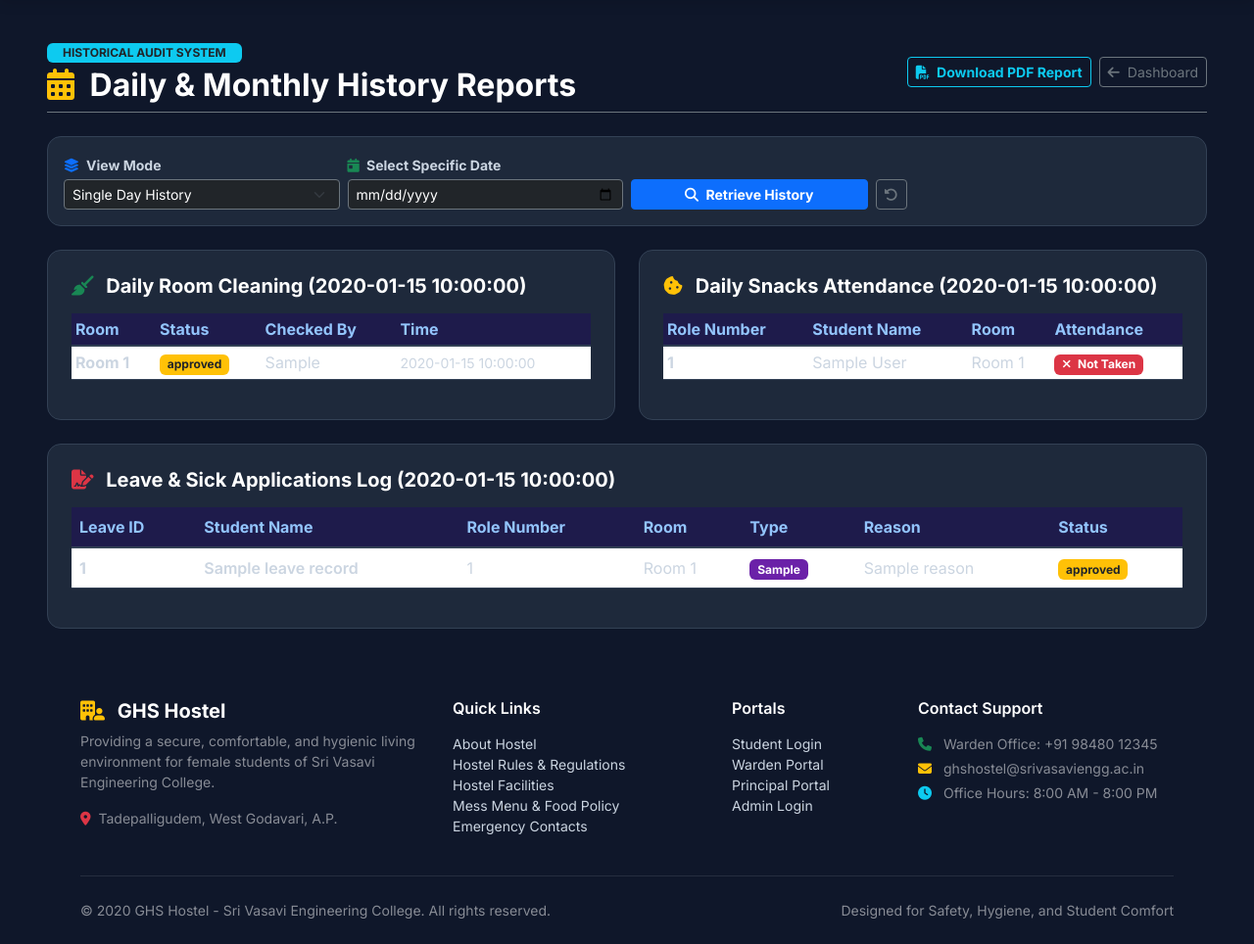
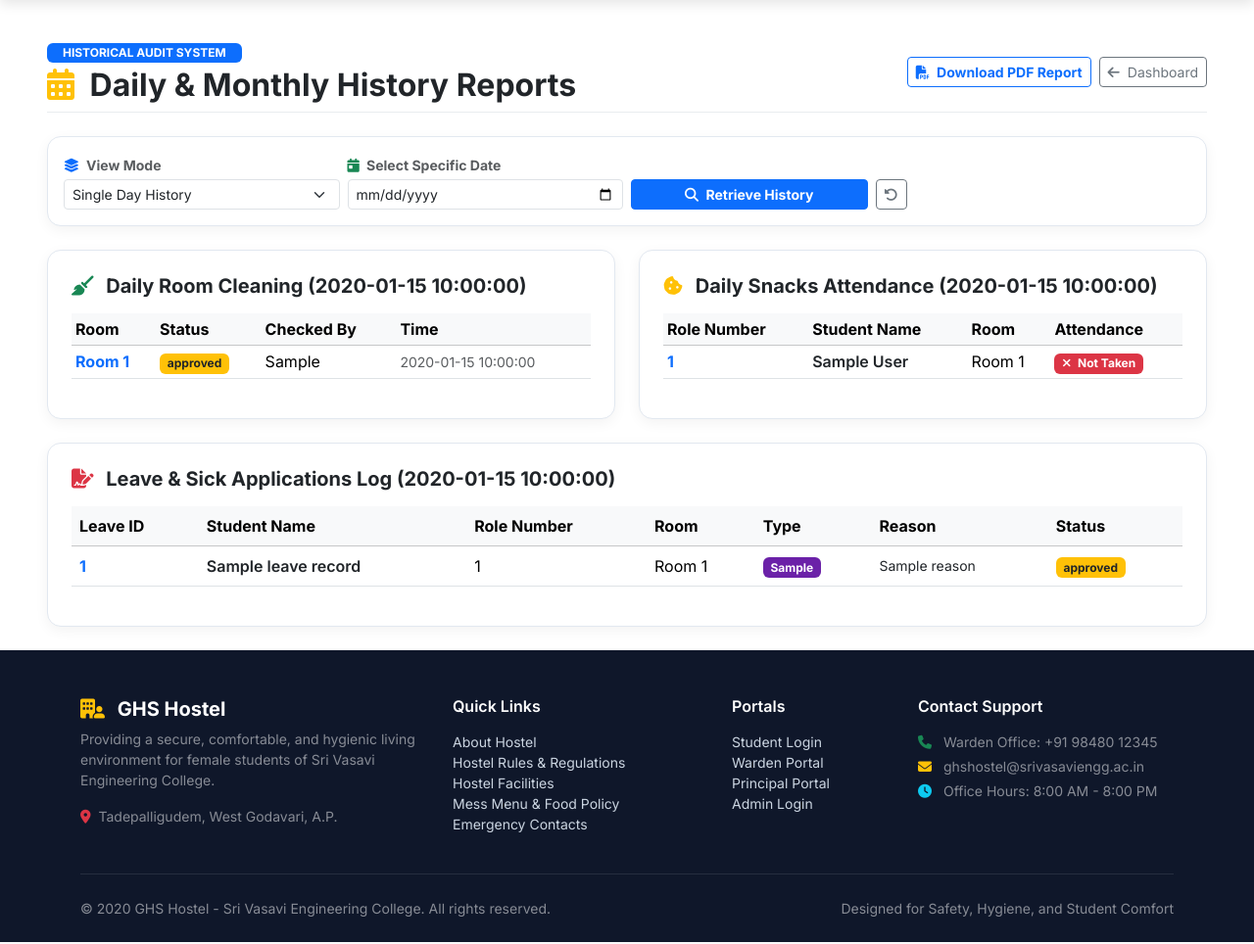
Before and after one commit to SnehaHarshitha/Vasavi-GHS-Hostel, a Python web app: template app/templates/admin/history_reports.html in a window 1280 px wide. Shown: the part 104-1068 px from the top of the page at 98% size. Run offline with Jinja, Linux system fonts and the light colour scheme; the template is opened without the code that fills it: most values are stand-ins (such as "Sample title", 1, 10 or a date in 2020); some libraries are stand-ins or nearby versions.

Commit message:
Fix get_db NameError in admin history_reports route and update history reports template to white theme

```diff
--- a/app/routes/admin_routes.py
+++ b/app/routes/admin_routes.py
@@ -4,6 +4,7 @@ import json
 from datetime import datetime
 from flask import Blueprint, render_template, request, redirect, url_for, flash, abort, jsonify, current_app, Response
 from flask_login import login_required, current_user
+from app.extensions import get_db
 from app.models.user_model import UserModel
 from app.models.room_model import RoomModel
 from app.models.contact_model import ContactModel
--- a/app/templates/admin/history_reports.html
+++ b/app/templates/admin/history_reports.html
@@ -5,46 +5,38 @@
 {% block extra_css %}
 <style>
   body {
-    background-color: #0f172a !important;
-    color: #f8fafc !important;
+    background-color: #ffffff !important;
+    color: #1e293b !important;
   }
-  .card-admin-dark {
-    background: #1e293b;
-    border: 1px solid #334155;
+  .card-admin-light {
+    background: #ffffff;
+    border: 1px solid #e2e8f0;
     border-radius: 14px;
-    color: #f8fafc;
-  }
-  .admin-table th {
-    background-color: #1e1b4b !important;
-    color: #93c5fd !important;
-    border-bottom: 2px solid #334155 !important;
-  }
-  .admin-table td {
-    border-color: #334155 !important;
-    color: #cbd5e1 !important;
+    color: #1e293b;
+    box-shadow: 0 4px 14px rgba(0, 0, 0, 0.05);
   }
 </style>
 {% endblock %}
 
 {% block content %}
-<div class="container-fluid py-4 px-lg-5">
-  <div class="d-flex flex-column flex-md-row justify-content-between align-items-md-center mb-4 pb-2 border-bottom border-secondary">
+<div class="container-fluid py-4 px-lg-5 bg-white">
+  <div class="d-flex flex-column flex-md-row justify-content-between align-items-md-center mb-4 pb-2 border-bottom border-light-subtle">
     <div>
-      <span class="badge bg-info text-dark px-3 py-1 text-uppercase fw-bold mb-1">Historical Audit System</span>
-      <h2 class="fw-bold text-white mb-0"><i class="fa-solid fa-calendar-days me-2 text-warning"></i> Daily & Monthly History Reports</h2>
+      <span class="badge bg-primary text-white px-3 py-1 text-uppercase fw-bold mb-1">Historical Audit System</span>
+      <h2 class="fw-bold text-dark mb-0"><i class="fa-solid fa-calendar-days me-2 text-warning"></i> Daily & Monthly History Reports</h2>
     </div>
     <div class="mt-3 mt-md-0 d-flex gap-2 flex-wrap">
-      <button onclick="window.print()" class="btn btn-outline-info btn-sm fw-bold"><i class="fa-solid fa-file-pdf me-1"></i> Download PDF Report</button>
+      <button onclick="window.print()" class="btn btn-outline-primary btn-sm fw-bold"><i class="fa-solid fa-file-pdf me-1"></i> Download PDF Report</button>
       <a href="{{ url_for('admin.dashboard') }}" class="btn btn-outline-secondary btn-sm"><i class="fa-solid fa-arrow-left me-1"></i> Dashboard</a>
     </div>
   </div>
 
   <!-- Search & Filter Controls Card -->
-  <div class="card card-admin-dark p-3 mb-4">
+  <div class="card card-admin-light p-3 mb-4">
     <form method="GET" action="{{ url_for('admin.history_reports') }}" class="row g-2 align-items-end">
       <div class="col-md-3">
-        <label class="form-label fw-bold small text-slate-300 mb-1" style="color:#cbd5e1;"><i class="fa-solid fa-layer-group me-1 text-primary"></i> View Mode</label>
-        <select name="view_type" class="form-select form-select-sm bg-dark text-white border-secondary" onchange="this.form.submit()">
+        <label class="form-label fw-bold small text-muted mb-1"><i class="fa-solid fa-layer-group me-1 text-primary"></i> View Mode</label>
+        <select name="view_type" class="form-select form-select-sm" onchange="this.form.submit()">
           <option value="daily" {% if view_type == 'daily' %}selected{% endif %}>Single Day History</option>
           <option value="monthly" {% if view_type == 'monthly' %}selected{% endif %}>Monthly Summary Breakdown</option>
           <option value="custom" {% if view_type == 'custom' %}selected{% endif %}>Custom Date Range</option>
@@ -53,22 +45,22 @@
 
       {% if view_type == 'monthly' %}
         <div class="col-md-3">
-          <label class="form-label fw-bold small text-slate-300 mb-1" style="color:#cbd5e1;"><i class="fa-solid fa-calendar me-1 text-warning"></i> Select Month</label>
-          <input type="month" name="month" class="form-control form-control-sm bg-dark text-white border-secondary" value="{{ month_str }}" onchange="this.form.submit()">
+          <label class="form-label fw-bold small text-muted mb-1"><i class="fa-solid fa-calendar me-1 text-warning"></i> Select Month</label>
+          <input type="month" name="month" class="form-control form-control-sm" value="{{ month_str }}" onchange="this.form.submit()">
         </div>
       {% elif view_type == 'custom' %}
         <div class="col-md-3">
-          <label class="form-label fw-bold small text-slate-300 mb-1" style="color:#cbd5e1;">Start Date</label>
-          <input type="date" name="start_date" class="form-control form-control-sm bg-dark text-white border-secondary" value="{{ start_date }}">
+          <label class="form-label fw-bold small text-muted mb-1">Start Date</label>
+          <input type="date" name="start_date" class="form-control form-control-sm" value="{{ start_date }}">
         </div>
         <div class="col-md-3">
-          <label class="form-label fw-bold small text-slate-300 mb-1" style="color:#cbd5e1;">End Date</label>
-          <input type="date" name="end_date" class="form-control form-control-sm bg-dark text-white border-secondary" value="{{ end_date }}">
+          <label class="form-label fw-bold small text-muted mb-1">End Date</label>
+          <input type="date" name="end_date" class="form-control form-control-sm" value="{{ end_date }}">
         </div>
       {% else %}
         <div class="col-md-3">
-          <label class="form-label fw-bold small text-slate-300 mb-1" style="color:#cbd5e1;"><i class="fa-solid fa-calendar-day me-1 text-success"></i> Select Specific Date</label>
-          <input type="date" name="date" class="form-control form-control-sm bg-dark text-white border-secondary" value="{{ date_str }}" onchange="this.form.submit()">
+          <label class="form-label fw-bold small text-muted mb-1"><i class="fa-solid fa-calendar-day me-1 text-success"></i> Select Specific Date</label>
+          <input type="date" name="date" class="form-control form-control-sm" value="{{ date_str }}" onchange="this.form.submit()">
         </div>
       {% endif %}
 
@@ -81,9 +73,9 @@
 
   {% if view_type == 'monthly' %}
     <!-- MONTHLY HISTORY VIEW -->
-    <div class="card card-admin-dark p-4 mb-4">
+    <div class="card card-admin-light p-4 mb-4">
       <div class="d-flex justify-content-between align-items-center mb-3">
-        <h5 class="fw-bold text-white mb-0"><i class="fa-solid fa-calendar-check me-2 text-warning"></i> Monthly Summary Breakdown for {{ month_str }}</h5>
+        <h5 class="fw-bold text-dark mb-0"><i class="fa-solid fa-calendar-check me-2 text-warning"></i> Monthly Summary Breakdown for {{ month_str }}</h5>
         <div class="d-flex gap-2">
           <span class="badge bg-primary fs-6">{{ monthly_cleaning_count }} Cleaning Logs</span>
           <span class="badge bg-success fs-6">{{ monthly_snacks_count }} Snacks Logs</span>
@@ -92,8 +84,8 @@
       </div>
 
       <div class="table-responsive">
-        <table class="table table-hover align-middle admin-table">
-          <thead>
+        <table class="table table-hover align-middle">
+          <thead class="table-light">
             <tr>
               <th>#</th>
               <th>Date</th>
@@ -107,18 +99,18 @@
             {% for date_key, summary in days_in_month.items() %}
             <tr>
               <td>{{ loop.index }}</td>
-              <td class="fw-bold text-info">{{ date_key }}</td>
+              <td class="fw-bold text-primary">{{ date_key }}</td>
               <td><span class="badge bg-primary">{{ summary.cleaning }} Rooms</span></td>
               <td><span class="badge bg-success">{{ summary.snacks_taken }} Students</span></td>
               <td><span class="badge bg-danger">{{ summary.leaves }} Applications</span></td>
               <td class="text-end">
-                <a href="{{ url_for('admin.history_reports', date=date_key, view_type='daily') }}" class="btn btn-sm btn-outline-info">
+                <a href="{{ url_for('admin.history_reports', date=date_key, view_type='daily') }}" class="btn btn-sm btn-outline-primary fw-bold">
                   <i class="fa-solid fa-eye me-1"></i> View Day Details
                 </a>
               </td>
             </tr>
             {% else %}
-            <tr><td colspan="6" class="text-center text-slate-400 py-4" style="color:#94a3b8;">No historical records stored for {{ month_str }}.</td></tr>
+            <tr><td colspan="6" class="text-center text-muted py-4">No historical records stored for {{ month_str }}.</td></tr>
             {% endfor %}
           </tbody>
         </table>
@@ -131,11 +123,11 @@
 
       <!-- 1. Daily Room Cleaning -->
       <div class="col-md-6">
-        <div class="card card-admin-dark p-4 h-100">
-          <h5 class="fw-bold text-white mb-3"><i class="fa-solid fa-broom text-success me-2"></i> Daily Room Cleaning ({{ date_str }})</h5>
+        <div class="card card-admin-light p-4 h-100">
+          <h5 class="fw-bold text-dark mb-3"><i class="fa-solid fa-broom text-success me-2"></i> Daily Room Cleaning ({{ date_str }})</h5>
           <div class="table-responsive">
-            <table class="table table-sm table-hover align-middle admin-table">
-              <thead>
+            <table class="table table-sm table-hover align-middle">
+              <thead class="table-light">
                 <tr>
                   <th>Room</th>
                   <th>Status</th>
@@ -146,7 +138,7 @@
               <tbody>
                 {% for c in cleaning_records %}
                 <tr>
-                  <td class="fw-bold text-warning">Room {{ c.room_number }}</td>
+                  <td class="fw-bold text-primary">Room {{ c.room_number }}</td>
                   <td>
                     {% if c.status == 'Completed' %}
                       <span class="badge bg-success">Completed</span>
@@ -155,10 +147,10 @@
                     {% endif %}
                   </td>
                   <td>{{ c.checked_by or 'Warden' }}</td>
-                  <td class="small text-slate-400" style="color:#94a3b8;">{{ c.check_time or '—' }}</td>
+                  <td class="small text-muted">{{ c.check_time or '—' }}</td>
                 </tr>
                 {% else %}
-                <tr><td colspan="4" class="text-center text-slate-400 py-3" style="color:#94a3b8;">No cleaning records stored for {{ date_str }}.</td></tr>
+                <tr><td colspan="4" class="text-center text-muted py-3">No cleaning records stored for {{ date_str }}.</td></tr>
                 {% endfor %}
               </tbody>
             </table>
@@ -168,11 +160,11 @@
 
       <!-- 2. Daily Snacks Attendance -->
       <div class="col-md-6">
-        <div class="card card-admin-dark p-4 h-100">
-          <h5 class="fw-bold text-white mb-3"><i class="fa-solid fa-cookie-bite text-warning me-2"></i> Daily Snacks Attendance ({{ date_str }})</h5>
+        <div class="card card-admin-light p-4 h-100">
+          <h5 class="fw-bold text-dark mb-3"><i class="fa-solid fa-cookie-bite text-warning me-2"></i> Daily Snacks Attendance ({{ date_str }})</h5>
           <div class="table-responsive">
-            <table class="table table-sm table-hover align-middle admin-table">
-              <thead>
+            <table class="table table-sm table-hover align-middle">
+              <thead class="table-light">
                 <tr>
                   <th>Role Number</th>
                   <th>Student Name</th>
@@ -184,7 +176,7 @@
                 {% for s in snacks_records %}
                 <tr>
                   <td class="fw-bold text-primary">{{ s.role_number }}</td>
-                  <td>{{ s.full_name }}</td>
+                  <td class="fw-semibold text-dark">{{ s.full_name }}</td>
                   <td>Room {{ s.room_number }}</td>
                   <td>
                     {% if s.status == 'Taken' %}
@@ -195,7 +187,7 @@
                   </td>
                 </tr>
                 {% else %}
-                <tr><td colspan="4" class="text-center text-slate-400 py-3" style="color:#94a3b8;">No snacks attendance stored for {{ date_str }}.</td></tr>
+                <tr><td colspan="4" class="text-center text-muted py-3">No snacks attendance stored for {{ date_str }}.</td></tr>
                 {% endfor %}
               </tbody>
             </table>
@@ -205,11 +197,11 @@
 
       <!-- 3. Leave Applications for date_str -->
       <div class="col-12">
-        <div class="card card-admin-dark p-4">
-          <h5 class="fw-bold text-white mb-3"><i class="fa-solid fa-file-signature text-danger me-2"></i> Leave & Sick Applications Log ({{ date_str }})</h5>
+        <div class="card card-admin-light p-4">
+          <h5 class="fw-bold text-dark mb-3"><i class="fa-solid fa-file-signature text-danger me-2"></i> Leave & Sick Applications Log ({{ date_str }})</h5>
           <div class="table-responsive">
-            <table class="table table-hover align-middle admin-table">
-              <thead>
+            <table class="table table-hover align-middle">
+              <thead class="table-light">
                 <tr>
                   <th>Leave ID</th>
                   <th>Student Name</th>
@@ -224,11 +216,11 @@
                 {% for l in leave_records %}
                 <tr>
                   <td class="fw-bold text-primary">{{ l.leave_id or '—' }}</td>
-                  <td class="fw-semibold text-white">{{ l.student_name }}</td>
+                  <td class="fw-semibold text-dark">{{ l.student_name }}</td>
                   <td>{{ l.role_number }}</td>
                   <td>Room {{ l.room_number }}</td>
                   <td><span class="badge bg-purple text-white" style="background:#6b21a8;">{{ l.leave_type or 'Sick Leave' }}</span></td>
-                  <td>{{ l.reason }}</td>
+                  <td class="small text-dark">{{ l.reason }}</td>
                   <td>
                     {% if 'Approved' in l.status %}
                       <span class="badge bg-success">{{ l.status }}</span>
@@ -238,7 +230,7 @@
                   </td>
                 </tr>
                 {% else %}
-                <tr><td colspan="7" class="text-center text-slate-400 py-3" style="color:#94a3b8;">No leave applications recorded for {{ date_str }}.</td></tr>
+                <tr><td colspan="7" class="text-center text-muted py-3">No leave applications recorded for {{ date_str }}.</td></tr>
                 {% endfor %}
               </tbody>
             </table>
```
